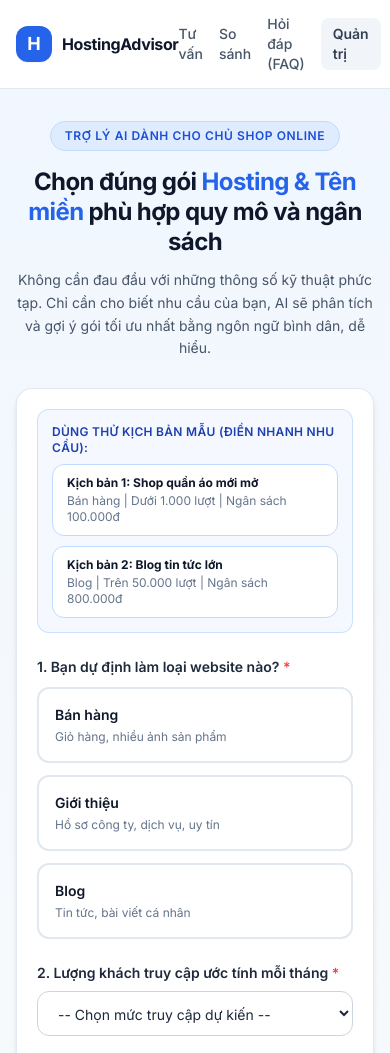
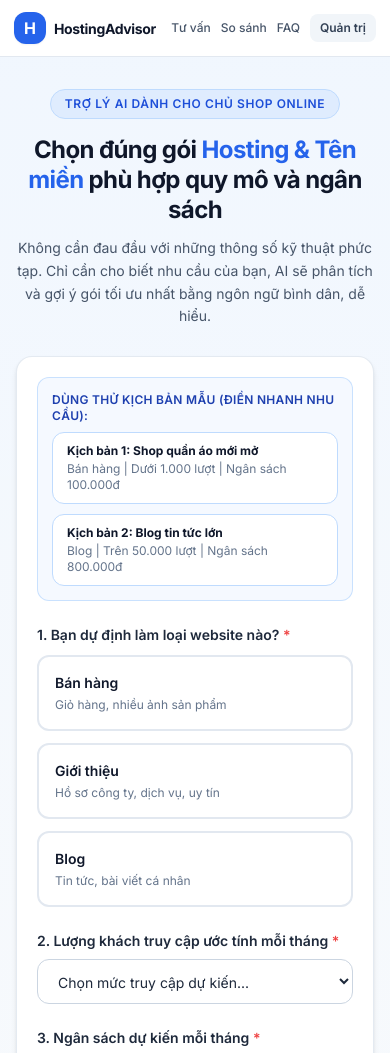
Before and after one commit to thetrac44-a11y/vibecode, a plain HTML site: page index.html in a window 390 px wide. Shown: the top 1053 px of the page. Drawn offline with nearby package versions, Linux system fonts and the light colour scheme; files whose address does not match are found by name.

Commit message:
Fix mobile header word wrapping and optimize select option labels

```diff
--- a/index.html
+++ b/index.html
@@ -41,24 +41,24 @@
 
   <!-- Thanh điều hướng (Header) -->
   <header class="bg-white/90 backdrop-blur border-b border-slate-200 sticky top-0 z-40">
-    <div class="max-w-5xl mx-auto px-4 py-3.5 flex items-center justify-between">
-      <a href="#" class="flex items-center gap-2.5">
-        <div class="w-9 h-9 rounded-xl bg-brand-600 text-white flex items-center justify-center font-bold text-lg shadow-sm">
+    <div class="max-w-5xl mx-auto px-3.5 sm:px-4 py-3 flex items-center justify-between gap-2">
+      <a href="#" class="flex items-center gap-2 shrink-0">
+        <div class="w-8 h-8 sm:w-9 sm:h-9 rounded-xl bg-brand-600 text-white flex items-center justify-center font-bold text-base sm:text-lg shadow-sm">
           H
         </div>
         <div>
-          <span class="font-bold text-slate-900 text-base sm:text-lg tracking-tight">HostingAdvisor</span>
-          <span class="hidden sm:inline-block ml-2 text-xs font-medium bg-brand-50 text-brand-700 px-2.5 py-0.5 rounded-full border border-brand-200">
+          <span class="font-bold text-slate-900 text-sm sm:text-lg tracking-tight">HostingAdvisor</span>
+          <span class="hidden md:inline-block ml-2 text-xs font-medium bg-brand-50 text-brand-700 px-2.5 py-0.5 rounded-full border border-brand-200">
             AI Tư vấn Hosting &amp; Domain
           </span>
         </div>
       </a>
 
-      <nav class="flex items-center gap-4 text-sm font-medium text-slate-600">
+      <nav class="flex items-center gap-2.5 sm:gap-4 text-xs sm:text-sm font-medium text-slate-600 whitespace-nowrap">
         <a href="#section-hero-form" class="hover:text-brand-600 transition-colors">Tư vấn</a>
         <a href="#section-comparison" class="hover:text-brand-600 transition-colors">So sánh</a>
-        <a href="#section-faq" class="hover:text-brand-600 transition-colors">Hỏi đáp (FAQ)</a>
-        <a href="#admin" class="py-1.5 px-3 rounded-lg bg-slate-100 hover:bg-brand-50 text-slate-700 hover:text-brand-700 font-semibold transition-colors">Quản trị</a>
+        <a href="#section-faq" class="hover:text-brand-600 transition-colors"><span class="hidden sm:inline">Hỏi đáp (</span>FAQ<span class="hidden sm:inline">)</span></a>
+        <a href="#admin" class="py-1.5 px-2.5 sm:px-3 rounded-lg bg-slate-100 hover:bg-brand-50 text-slate-700 hover:text-brand-700 font-semibold transition-colors">Quản trị</a>
       </nav>
     </div>
   </header>
@@ -157,11 +157,11 @@
                 name="traffic"
                 class="w-full rounded-xl border border-slate-300 bg-white px-4 py-3 text-sm text-slate-800 focus:border-brand-600 focus:ring-2 focus:ring-brand-500/20 focus:outline-none transition-all"
               >
-                <option value="">-- Chọn mức truy cập dự kiến --</option>
-                <option value="Dưới 1.000" data-visits="1000">Dưới 1.000 lượt/tháng (Mới mở, ít khách)</option>
-                <option value="1.000-10.000" data-visits="10000">1.000 - 10.000 lượt/tháng (Shop nhỏ, khách ổn định)</option>
-                <option value="10.000-50.000" data-visits="50000">10.000 - 50.000 lượt/tháng (Đông khách, có chạy quảng cáo)</option>
-                <option value="Trên 50.000" data-visits="100000">Trên 50.000 lượt/tháng (Quy mô lớn, truy cập cao)</option>
+                <option value="">Chọn mức truy cập dự kiến...</option>
+                <option value="Dưới 1.000" data-visits="1000">Dưới 1.000 lượt/tháng (Mới mở)</option>
+                <option value="1.000-10.000" data-visits="10000">1.000 - 10.000 lượt/tháng (Shop nhỏ)</option>
+                <option value="10.000-50.000" data-visits="50000">10.000 - 50.000 lượt/tháng (Đông khách)</option>
+                <option value="Trên 50.000" data-visits="100000">Trên 50.000 lượt/tháng (Quy mô lớn)</option>
               </select>
               <p id="error-traffic" class="hidden text-xs font-medium text-red-600 mt-2 flex items-center gap-1" role="alert"></p>
             </div>
@@ -348,7 +348,7 @@
                 Danh sách khách hàng đăng ký tư vấn
               </h2>
             </div>
-            <div class="flex items-center gap-2">
+            <div class="flex flex-wrap items-center gap-2 whitespace-nowrap">
               <button
                 type="button"
                 id="btn-export-csv"
```
